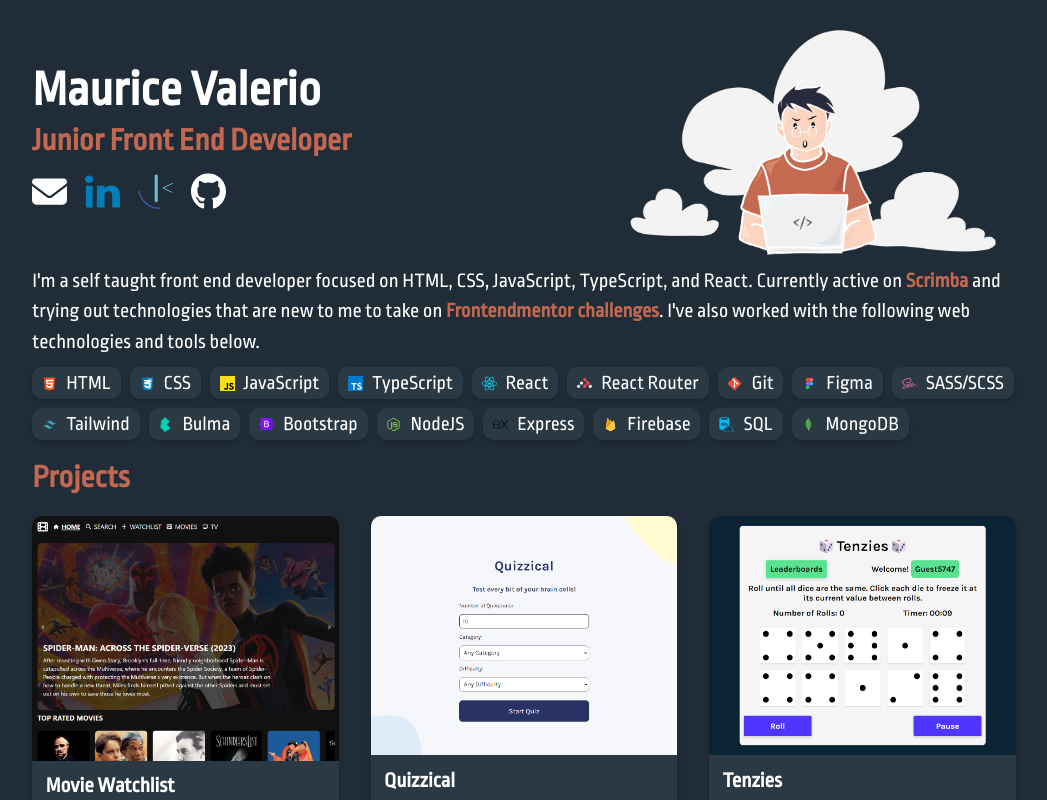
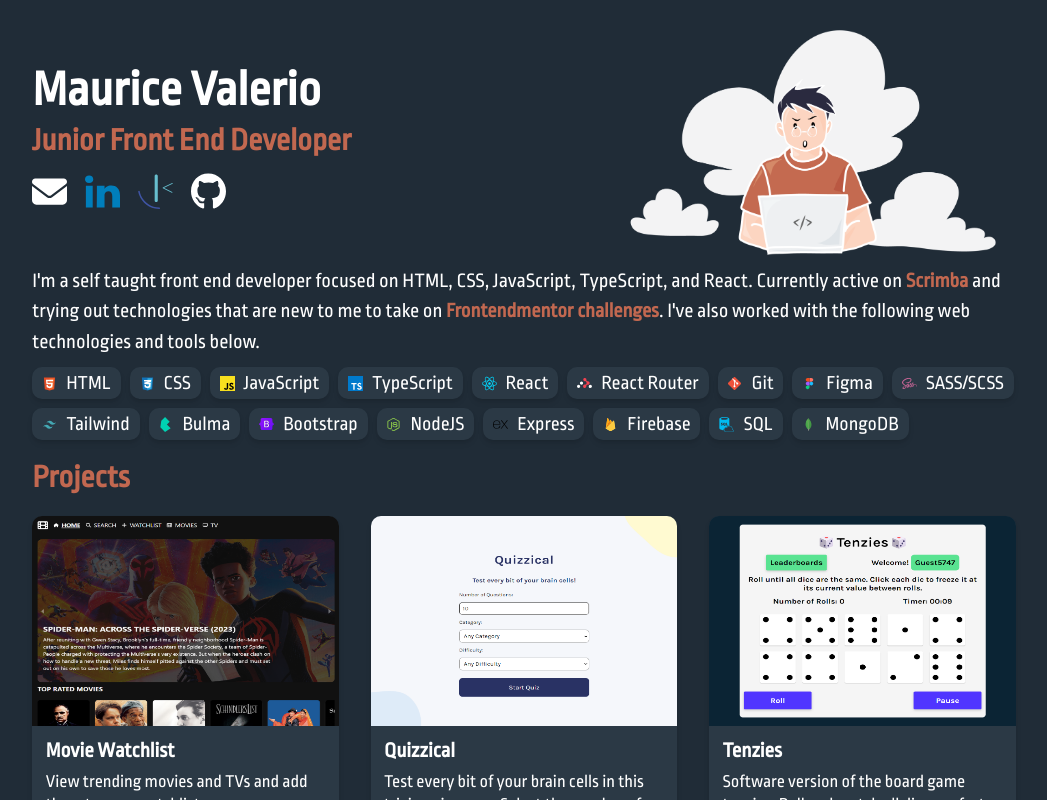
Before and after one commit to mauricevalerio/portfolio, a React (Vite) app: page / in a window 1280 px wide. Shown: the top 800 px of the page, without its empty margins (116-1163 px from the left). Built offline with nearby package versions, Linux system fonts and the light colour scheme.

Commit message:
Applied max-height to project images

```diff
--- a/src/scss/index.scss
+++ b/src/scss/index.scss
@@ -108,6 +108,7 @@
         .project-item-image {
             display: block;
             width: 100%;
+            max-height: 210px;
             border-radius: 10px 10px 0 0;
         }
 
```
